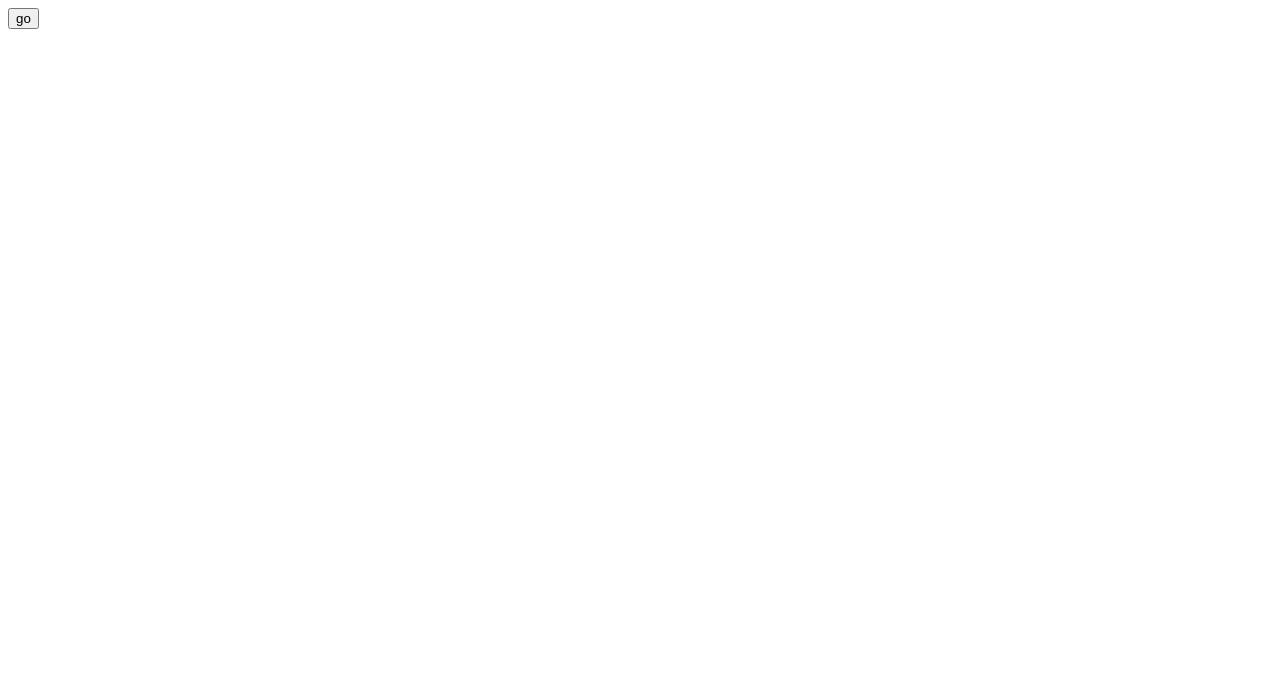
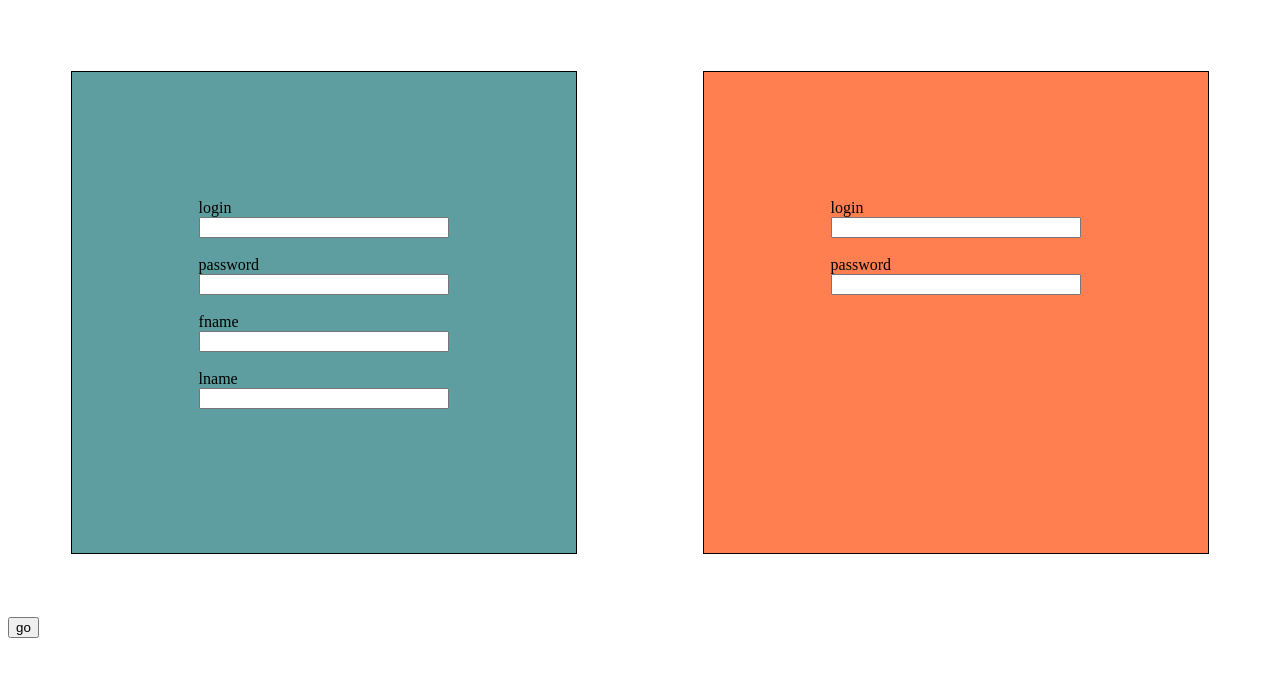
Before and after one commit to smapl/financial_assistant, a Flask app: page / in a window 1280 px wide. Before the commit the part shown is almost empty. Shown: the top 677 px of the page. Run offline with Flask 2, Linux system fonts and the light colour scheme.

Commit message:
cerate css maket

```diff
--- /dev/null
+++ b/src/financial_assistant/static/styles/index.css
@@ -0,0 +1,25 @@
+#container {
+  display: flex;
+  justify-content: space-around;
+}
+
+.container_block {
+  margin: 5%;
+  padding: 10%;
+  display: flex;
+  flex-direction: column;
+  border: 1px solid black;
+  flex-wrap: wrap;
+}
+
+#block_1 {
+  background-color: cadetblue;
+}
+
+#block_2 {
+  background-color: coral;
+}
+
+div {
+  flex: 1 100px;
+}
--- a/src/financial_assistant/templates/start.html
+++ b/src/financial_assistant/templates/start.html
@@ -4,11 +4,24 @@
     <meta charset="UTF-8" />
     <meta name="viewport" content="width=device-width, initial-scale=1.0" />
     <script src="https://cdn.jsdelivr.net/npm/axios/dist/axios.min.js"></script>
+    <link rel="stylesheet" href="/static/styles/index.css" />
     <title>Assistant</title>
   </head>
 
   <body>
     <script src="/static/scripts/index.js"></script>
+    <section id="container">
+      <div id="block_1" class="container_block">
+        login<input type="text" autocomplete="on" /><br />
+        password<input type="password" autocomplete="on" /><br />
+        fname<input type="text" autocomplete="on" /><br />
+        lname<input type="text" autocomplete="on" /><br />
+      </div>
+      <div id="block_2" class="container_block">
+        login<input type="text" autocomplete="on" /><br />
+        password<input type="password" autocomplete="on" /><br />
+      </div>
+    </section>
     <button onclick="transport()">go</button>
   </body>
 </html>
```
